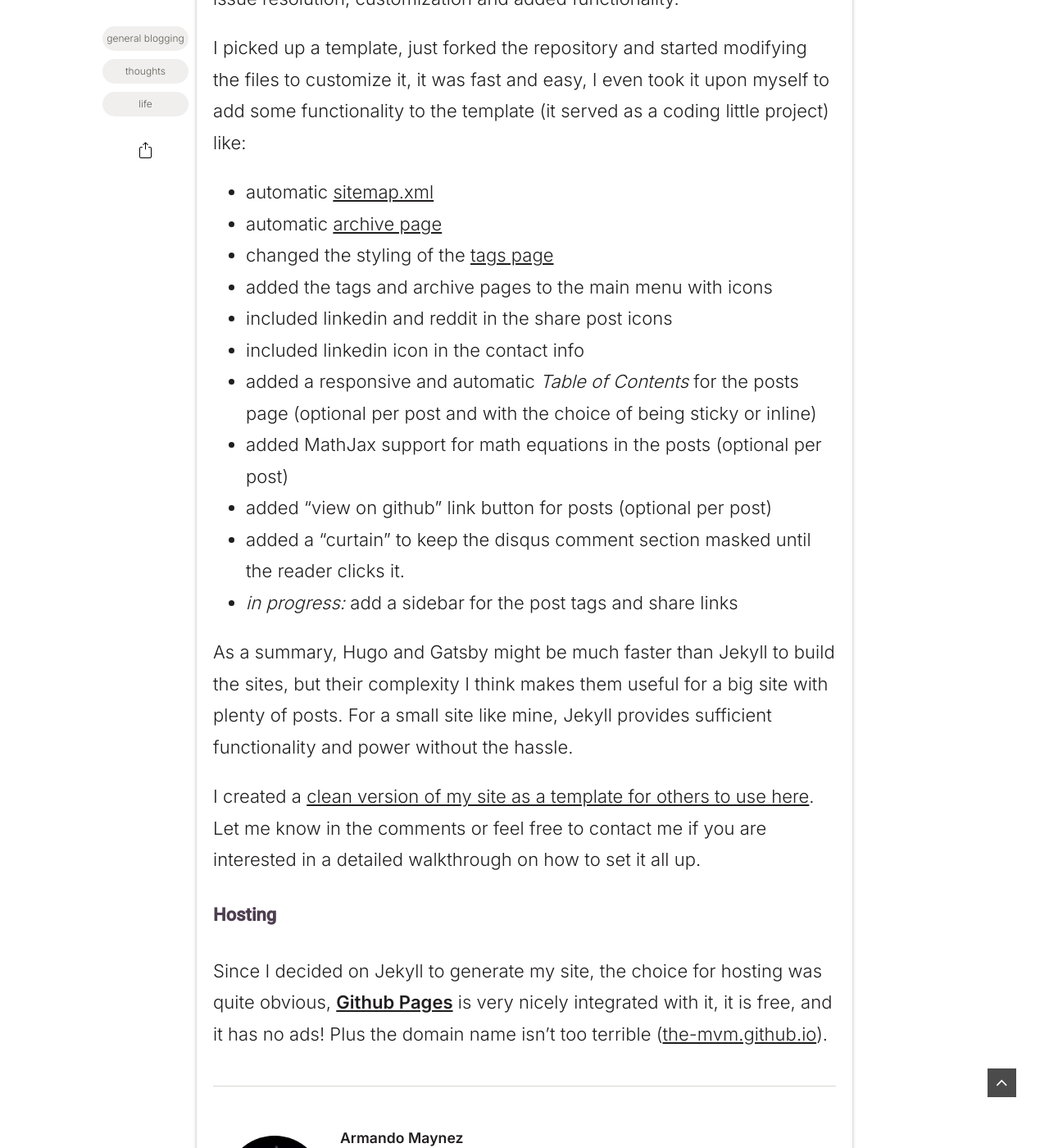
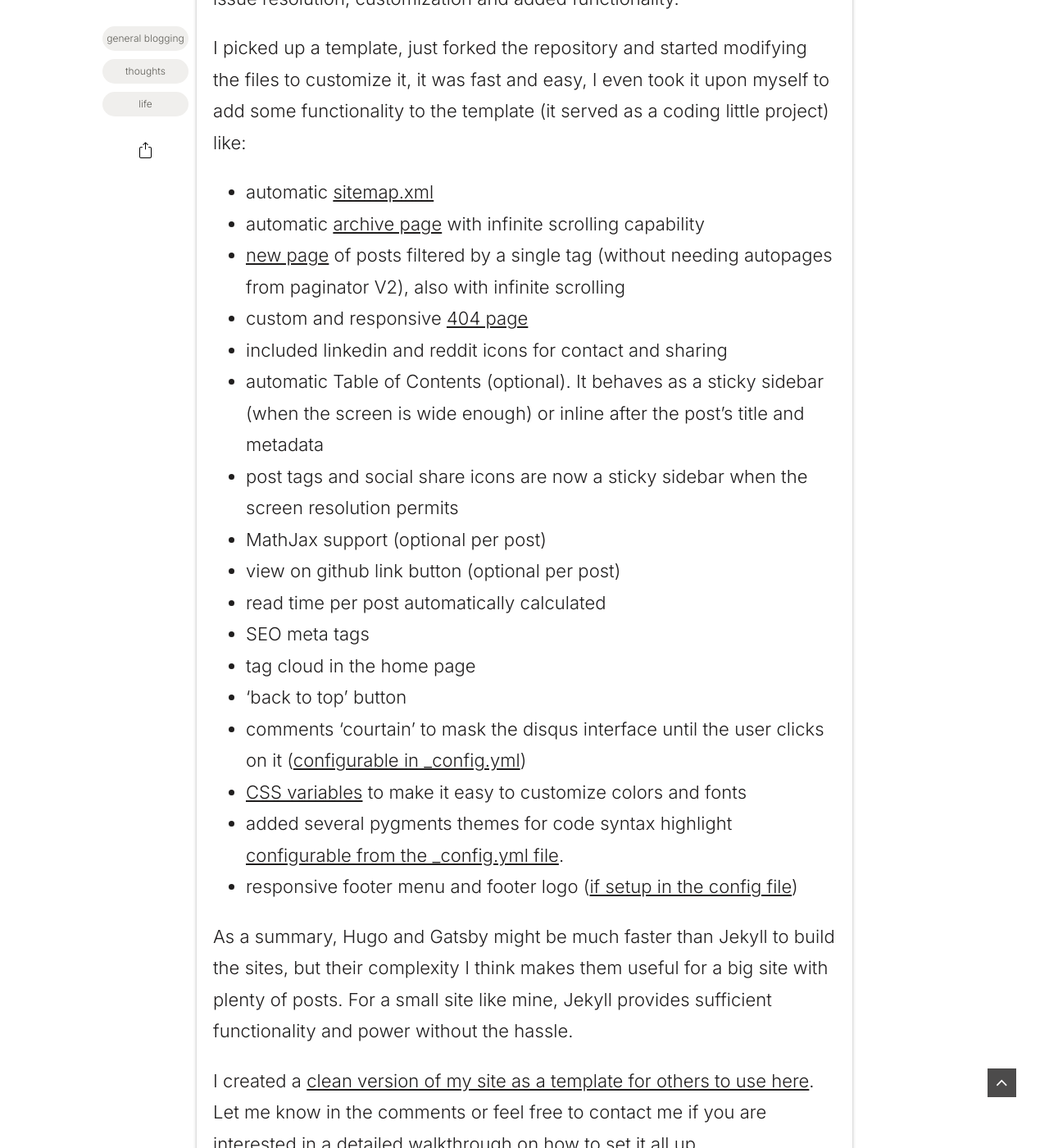
Before and after one commit to the-mvm/the-mvm.github.io, a Jekyll site: the page built from _posts/2021-03-24-starting-the-adventure.md, in a window 1280 px wide and 1400 px high, scrolled down 6720 px. Shown: the whole window at 82% size. Built offline with Jekyll 4.4.1, drawn with Linux system fonts in a browser that asks for light colours; comment, search, counter and statistics services are not loaded.

Commit message:
updated template change log

```diff
--- a/_posts/2021-03-24-starting-the-adventure.md
+++ b/_posts/2021-03-24-starting-the-adventure.md
@@ -80,16 +80,23 @@ After testing with several templates to get the feel for it, I decided to keep J
 
 I picked up a template, just forked the repository and started modifying the files to customize it, it was fast and easy, I even took it upon myself to add some functionality to the template (it served as a coding little project) like:
 - automatic [sitemap.xml](http://the-mvm.github.io/sitemap.xml)
-- automatic [archive page](http://the-mvm.github.io/archive/)
-- changed the styling of the [tags page](http://the-mvm.github.io/tags/)
-- added the tags and archive pages to the main menu with icons
-- included linkedin and reddit in the share post icons
-- included linkedin icon in the contact info
-- added a responsive and automatic _Table of Contents_ for the posts page (optional per post and with the choice of being sticky or inline)
-- added MathJax support for math equations in the posts (optional per post)
-- added "view on github" link button for posts (optional per post)
-- added a "curtain" to keep the disqus comment section masked until the reader clicks it.
-- _in progress:_ add a sidebar for the post tags and share links
+- automatic [archive page](http://the-mvm.github.io/archive/) with infinite scrolling capability
+- [new page](https://the-mvm.github.io/tag/?tag=Coding) of posts filtered by a single tag (without needing autopages from paginator V2), also with infinite scrolling
+- custom and responsive [404 page](https://the-mvm.github.io/404.html)
+- included linkedin and reddit icons for contact and sharing
+- automatic Table of Contents (optional). It behaves as a sticky sidebar (when the screen is wide enough) or inline after the post's title and metadata
+- post tags and social share icons are now a sticky sidebar when the screen resolution permits
+- MathJax support (optional per post)
+- view on github link button (optional per post)
+- read time per post automatically calculated
+- SEO meta tags
+- tag cloud in the home page
+- 'back to top' button
+- comments 'courtain' to mask the disqus interface until the user clicks on it ([configurable in _config.yml](https://github.com/the-mvm/the-mvm.github.io/blob/e146070e9348c2e8f46cb90e3f0c6eb7b59c041a/_config.yml#L29))
+- [CSS variables](https://github.com/the-mvm/the-mvm.github.io/blob/e146070e9348c2e8f46cb90e3f0c6eb7b59c041a/assets/css/main.css#L3) to make it easy to customize colors and fonts
+- added several pygments themes for code syntax highlight [configurable from the _config.yml file](https://github.com/the-mvm/the-mvm.github.io/blob/e146070e9348c2e8f46cb90e3f0c6eb7b59c041a/_config.yml#L44).
+- responsive footer menu and footer logo ([if setup in the config file](https://github.com/the-mvm/the-mvm.github.io/blob/e146070e9348c2e8f46cb90e3f0c6eb7b59c041a/_config.yml#L7))
+
 
 As a summary, Hugo and Gatsby might be much faster than Jekyll to build the sites, but their complexity I think makes them useful for a big site with plenty of posts. For a small site like mine, Jekyll provides sufficient functionality and power without the hassle.
 
```
